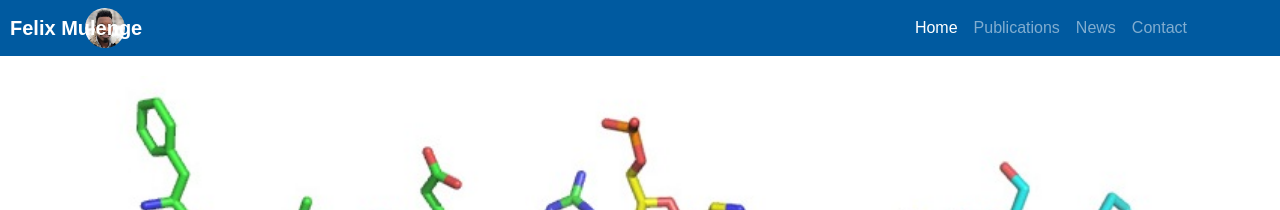
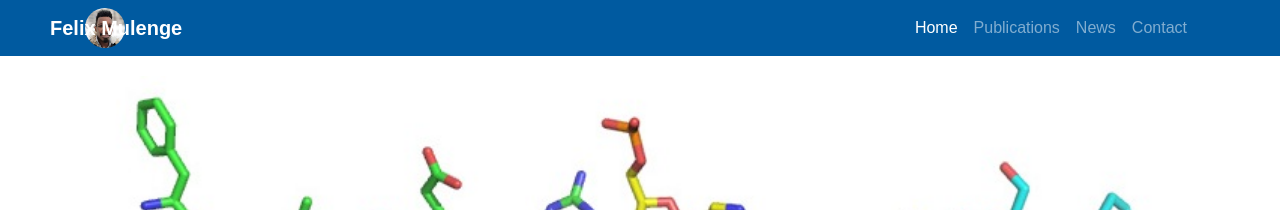
Before and after one commit to fmulenge/fmulenge.github.io, a Jekyll site: the page built from index.md, in a window 1280 px wide. Shown: the top 210 px of the page. Built offline with Jekyll 4.4.1, drawn with Linux system fonts in a browser that asks for light colours.

Commit message:
Update custom.css

```diff
--- a/static/css/custom.css
+++ b/static/css/custom.css
@@ -98,7 +98,7 @@ blockquote {
 .navbar-brand {
     position: absolute;
     width: 100%;
-    left: 10px !important;
+    left: 50px !important;
     text-align: left;
     margin:0 auto;
 }
```
